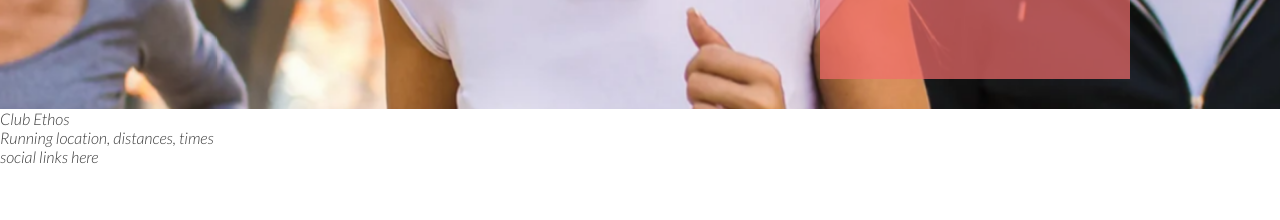
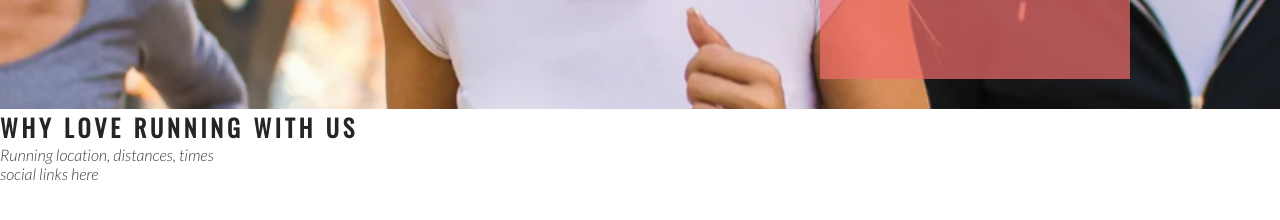
Before and after one commit to Lorenaaas/Love-Running, a plain HTML site: page index.html in a window 1280 px wide. Shown: the part 566-786 px from the top of the page. Drawn offline with nearby package versions, Linux system fonts and the light colour scheme.

Commit message:
Added new title to the ethos

```diff
--- a/assets/css/style.css
+++ b/assets/css/style.css
@@ -22,6 +22,7 @@ h1, h2{
 #logo{
     float: left;
     font-size: 280%;
+    margin-left: 30px;
 }
 
 /*navigation links*/
--- a/index.html
+++ b/index.html
@@ -40,7 +40,7 @@
 
     </section>
     <section>
-        Club Ethos
+        <h1>Why Love Running With Us</h1>
     </section>
     <section>
         Running location, distances, times
```
